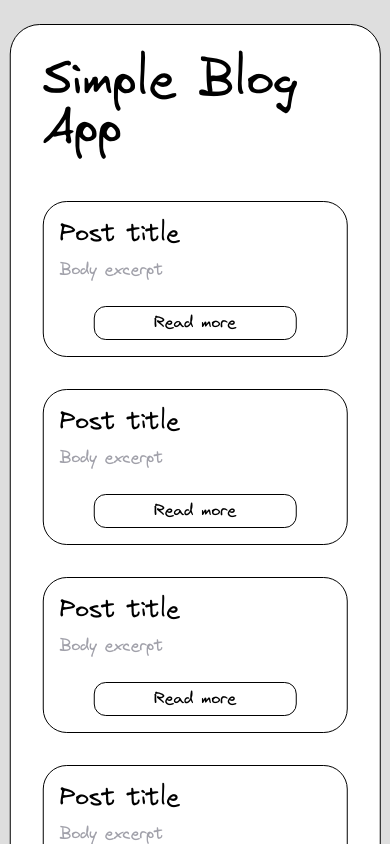
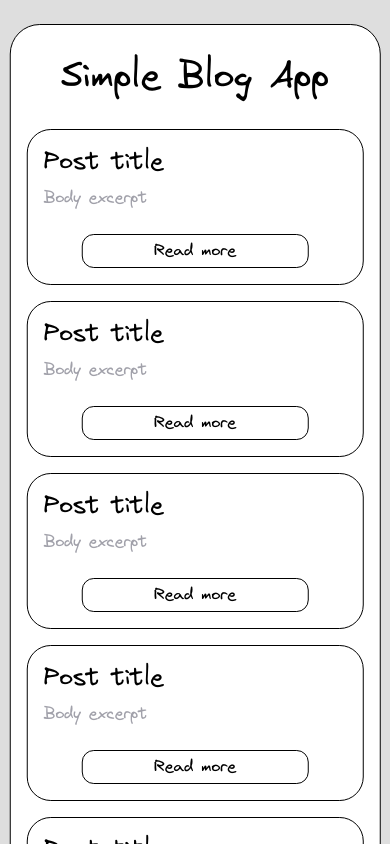
Before and after one commit to H1V35/envy-camp, a React (Vite) app in the folder technical-tests/03-simple-blog-app/: page / in a window 390 px wide. Shown: the top 844 px of the page. Built offline with nearby package versions, Linux system fonts and the light colour scheme.

Commit message:
✨ feat: Implement routes with react-router-dom and create Error page

```diff
--- a/technical-tests/03-simple-blog-app/src/App.tsx
+++ b/technical-tests/03-simple-blog-app/src/App.tsx
@@ -1,5 +1,15 @@
+import { createBrowserRouter, RouterProvider } from "react-router-dom";
+import ErrorPage from "./pages/Error";
 import HomePage from "./pages/Home";
 
+const router = createBrowserRouter([
+  {
+    path: "/",
+    element: <HomePage />,
+    errorElement: <ErrorPage />,
+  },
+]);
+
 export function App() {
-  return <HomePage />;
+  return <RouterProvider router={router} />;
 }
--- /dev/null
+++ b/technical-tests/03-simple-blog-app/src/pages/Error.tsx
@@ -0,0 +1,15 @@
+import thisIsFine from "../assets/images/this-is-fine-dog.gif";
+
+export default function Page404() {
+  return (
+    <section className="px-4 sm:px-8 py-4 flex flex-col items-center gap-8 sm:gap-16">
+      <h1 className="mt-4 text-4xl sm:text-5xl">Something has gone wrong...</h1>
+
+      <img
+        src={thisIsFine}
+        alt="This is fine dog gif"
+        className="w-full rounded-3xl"
+      />
+    </section>
+  );
+}
--- a/technical-tests/03-simple-blog-app/src/pages/Home.tsx
+++ b/technical-tests/03-simple-blog-app/src/pages/Home.tsx
@@ -2,10 +2,10 @@ import { PostItem } from "../components/PostItem";
 
 export default function HomePage() {
   return (
-    <main className="px-8 py-4 flex flex-col items-center gap-12">
-      <h1 className="mt-4 text-5xl">Simple Blog App</h1>
+    <main className="px-4 sm:px-8 py-4 flex flex-col items-center gap-8 sm:gap-10">
+      <h1 className="mt-4 text-4xl sm:text-5xl">Simple Blog App</h1>
 
-      <section className="w-full grid grid-cols-1 sm:grid-cols-2 lg:grid-cols-3 2xl:grid-cols-4 gap-8">
+      <section className="w-full grid grid-cols-1 sm:grid-cols-2 lg:grid-cols-3 2xl:grid-cols-4 gap-4 sm:gap-8">
         <PostItem />
         <PostItem />
         <PostItem />
```
Also changed, not shown: technical-tests/03-simple-blog-app/src/assets/images/this-is-fine-dog.gif (added).
